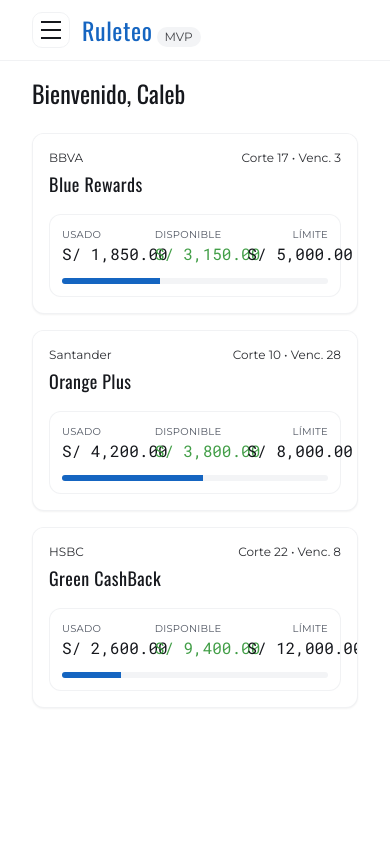
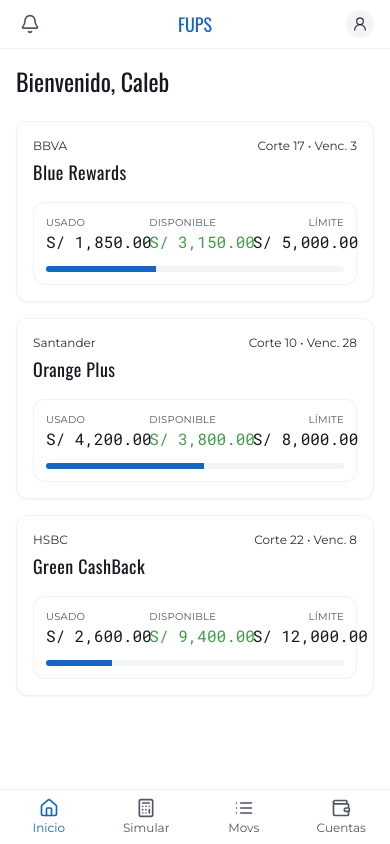
Before and after one commit to vizqz/app-ruleteo, a React (Vite) app: page / in a window 390 px wide. Built offline with nearby package versions, Linux system fonts and the light colour scheme.

Commit message:
Refactor layout to mobile-first and apply design elements similar to provided image; add bottom tab bar and mobile header; update dashboard with card view, quick actions, linked accounts, and recent movements.
cgen-17e3e8d53ec54b3599ebc62cf705800f

```diff
--- a/client/components/layout/AppLayout.tsx
+++ b/client/components/layout/AppLayout.tsx
@@ -1,9 +1,24 @@
-import { NavLink, Link } from "react-router-dom";
+import { NavLink } from "react-router-dom";
 import { cn } from "@/lib/utils";
-import Logo from "@/components/Logo";
-import { useAppStore } from "@/store/appStore";
-import { formatCurrency } from "@/store/appStore";
 import { useState } from "react";
+import { Bell, Home, Calculator, List, Wallet, User2 } from "lucide-react";
+
+function TabItem({ to, label, icon: Icon }: { to: string; label: string; icon: React.ComponentType<{ className?: string }> }) {
+  return (
+    <NavLink
+      to={to}
+      className={({ isActive }) =>
+        cn(
+          "flex flex-col items-center justify-center gap-0.5 px-3 py-2 text-xs",
+          isActive ? "text-primary" : "text-muted-foreground hover:text-foreground",
+        )
+      }
+    >
+      <Icon className="h-5 w-5" />
+      <span>{label}</span>
+    </NavLink>
+  );
+}
 
 function NavItem({ to, label, onClick }: { to: string; label: string; onClick?: () => void }) {
   return (
@@ -23,22 +38,29 @@ function NavItem({ to, label, onClick }: { to: string; label: string; onClick?:
 }
 
 export default function AppLayout({ children }: { children: React.ReactNode }) {
-  const {
-    state: { cards },
-  } = useAppStore();
   const [open, setOpen] = useState(false);
-
-  const totalDebt = cards.reduce((sum, c) => sum + c.used, 0);
-  const totalLimit = cards.reduce((sum, c) => sum + c.creditLimit, 0);
-  const totalAvailable = Math.max(0, totalLimit - totalDebt);
 
   return (
     <div className="min-h-screen bg-background text-foreground">
-      <header className="sticky top-0 z-40 border-b border-border/60 bg-background">
+      {/* Mobile header */}
+      <header className="md:hidden sticky top-0 z-40 border-b border-border/60 bg-background/95 backdrop-blur supports-[backdrop-filter]:bg-background/80">
+        <div className="mx-auto max-w-md px-4 flex items-center justify-between h-12">
+          <button aria-label="notificaciones" className="p-1 rounded-md text-muted-foreground hover:text-foreground">
+            <Bell className="h-5 w-5" />
+          </button>
+          <div className="font-heading text-primary text-lg">FUPS</div>
+          <div className="h-7 w-7 rounded-full bg-muted text-foreground/80 grid place-items-center text-xs font-medium">
+            <User2 className="h-4 w-4" />
+          </div>
+        </div>
+      </header>
+
+      {/* Desktop header remains simple */}
+      <header className="hidden md:block sticky top-0 z-30 border-b border-border/60 bg-background">
         <div className="container flex items-center justify-between py-3">
           <div className="flex items-center gap-3">
             <button
-              className="md:hidden inline-flex flex-col justify-center gap-1.5 p-2 rounded-md border border-border/60"
+              className="inline-flex flex-col justify-center gap-1.5 p-2 rounded-md border border-border/60"
               aria-label="Abrir menú"
               onClick={() => setOpen((v) => !v)}
             >
@@ -46,8 +68,7 @@ export default function AppLayout({ children }: { children: React.ReactNode }) {
               <span className="block h-0.5 w-5 bg-foreground" />
               <span className="block h-0.5 w-5 bg-foreground" />
             </button>
-            <Logo />
-            <nav className="hidden md:flex items-center gap-1">
+            <nav className="flex items-center gap-1">
               <NavItem to="/" label="Panel" />
               <NavItem to="/simulate" label="Simulador" />
               <NavItem to="/requests" label="Solicitudes" />
@@ -56,9 +77,8 @@ export default function AppLayout({ children }: { children: React.ReactNode }) {
             </nav>
           </div>
         </div>
-        {/* Menú móvil */}
         {open && (
-          <div className="md:hidden border-t border-border/60 bg-background">
+          <div className="border-t border-border/60 bg-background">
             <div className="container py-2 flex flex-wrap gap-2">
               <NavItem to="/" label="Panel" onClick={() => setOpen(false)} />
               <NavItem to="/simulate" label="Simulador" onClick={() => setOpen(false)} />
@@ -69,7 +89,18 @@ export default function AppLayout({ children }: { children: React.ReactNode }) {
           </div>
         )}
       </header>
-      <main className="container py-4 sm:py-6">{children}</main>
+
+      <main className="mx-auto max-w-md px-4 pb-20 pt-4 sm:pt-6 md:max-w-5xl md:pb-8">{children}</main>
+
+      {/* Bottom tab bar for mobile */}
+      <nav className="md:hidden fixed bottom-0 left-0 right-0 z-40 border-t border-border/60 bg-background/95 backdrop-blur supports-[backdrop-filter]:bg-background/80">
+        <div className="mx-auto max-w-md grid grid-cols-4">
+          <TabItem to="/" label="Inicio" icon={Home} />
+          <TabItem to="/simulate" label="Simular" icon={Calculator} />
+          <TabItem to="/requests" label="Movs" icon={List} />
+          <TabItem to="/expenses" label="Cuentas" icon={Wallet} />
+        </div>
+      </nav>
     </div>
   );
 }
```
